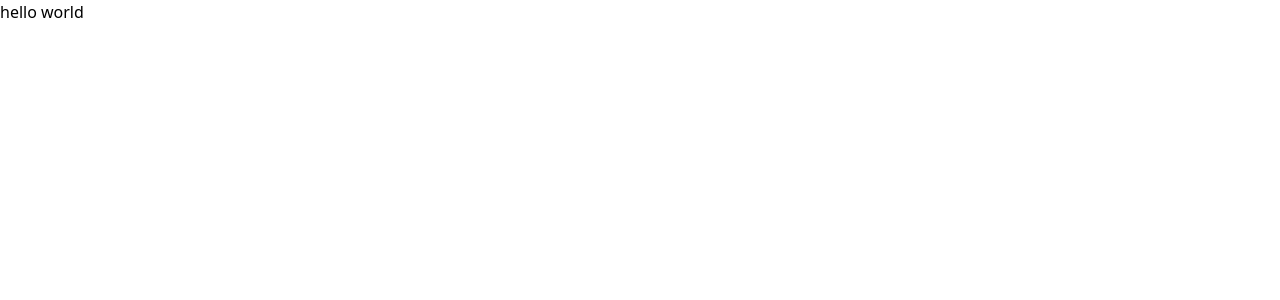
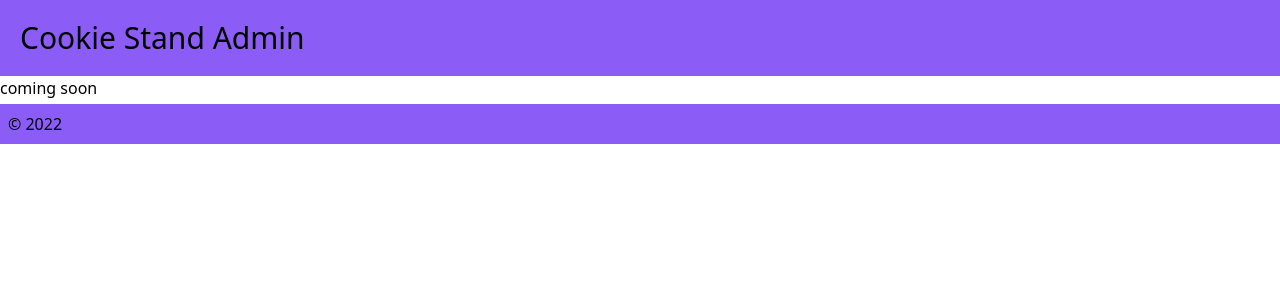
Before and after one commit to heckerdavid/cookie-stand-admin, a Next.js app: page / in a window 1280 px wide. Shown: the top 300 px of the page. Built offline with nearby package versions, Linux system fonts and the light colour scheme.

Commit message:
Adds header and footer.

```diff
--- a/pages/index.js
+++ b/pages/index.js
@@ -6,7 +6,24 @@ export default function Home() {
       <head>
         <title>Cookie Stand Admin</title>
       </head>
-      <h1>hello world</h1>
+
+      <header className="text-3xl p-5 bg-violet-500">
+        <h1>Cookie Stand Admin</h1>
+      </header>
+
+      <CookieStandInput />
+
+      <footer className=" bg-violet-500 mt-1 p-2">
+        <p>&copy; 2022</p>
+      </footer>
+    </>
+  )
+}
+
+function CookieStandInput() {
+  return (
+    <>
+    <h1>coming soon</h1>
 
     </>
   )
```
